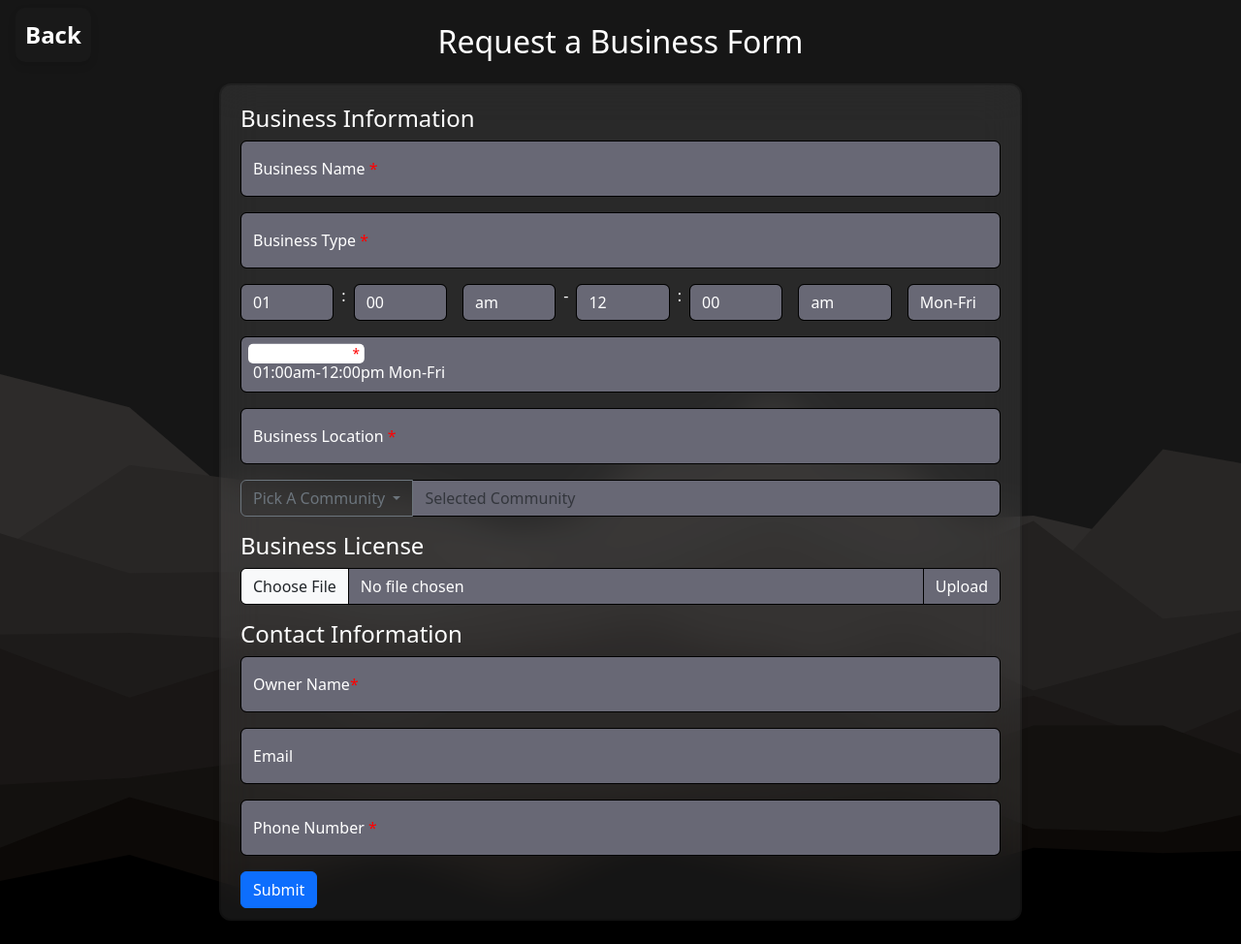
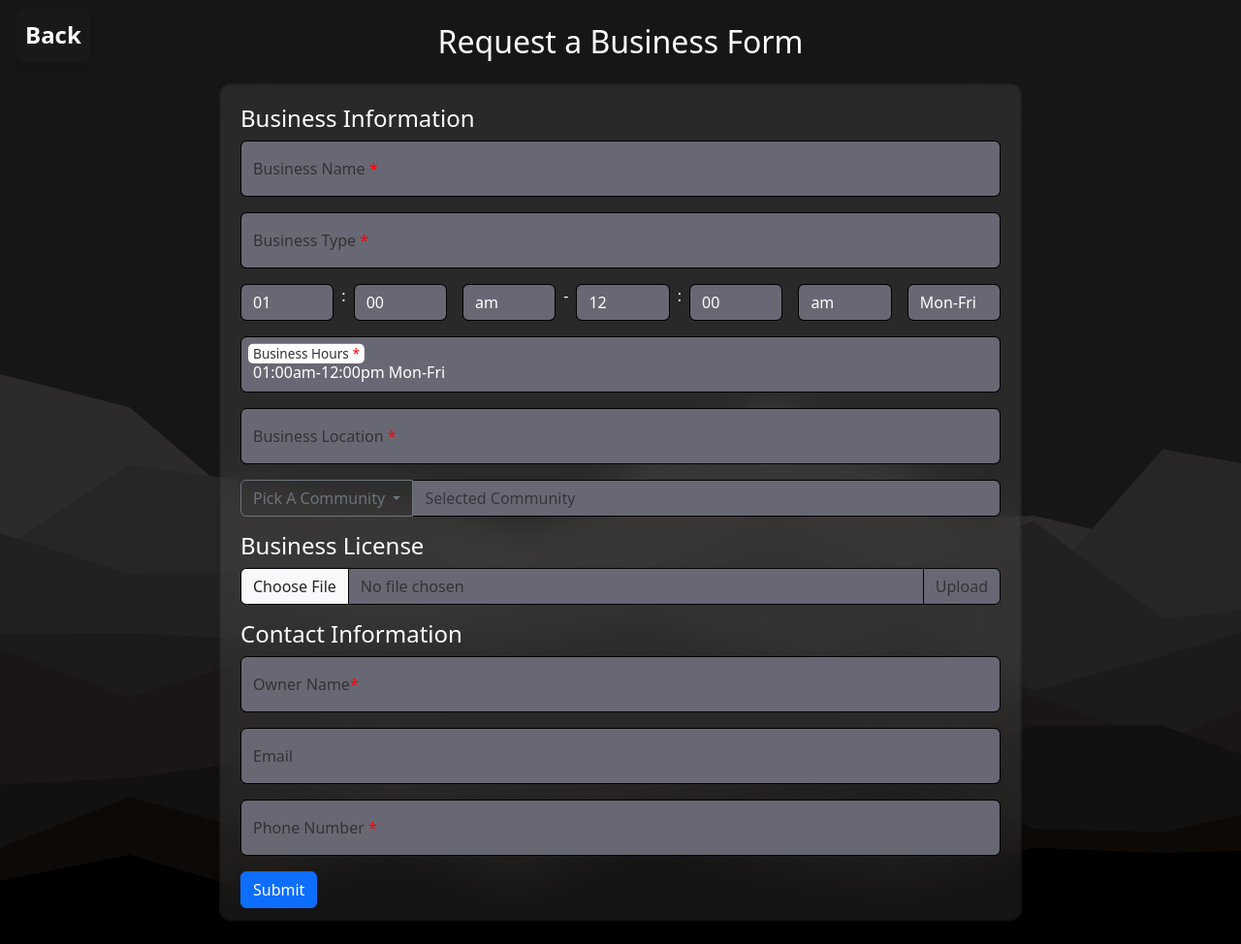
Before and after one commit to Vkutti/projectFAT, a Flask app: page /businessForm in a window 1280 px wide. Shown: the whole page at 97% size. Run offline with Flask 3, Linux system fonts and the light colour scheme; some libraries are stand-ins or nearby versions.

Commit message:
fixed form

```diff
--- a/projectFAT/templates/businessForm.html
+++ b/projectFAT/templates/businessForm.html
@@ -54,11 +54,11 @@
                     <h4 style="color: white">Business Information</h4>
                     <div class="form-floating mb-3">
                         <input id="businessName" type="text" class="form-control" style="background-color: #686875; color: #ffffff; border-color:black;" placeholder="Business Name"  name="businessName" required>
-                        <label for="businessName" style="color: white;">Business Name <span class="required-field"></span></label>
+                        <label for="businessName" style="color: #333333;">Business Name <span class="required-field"></span></label>
                     </div>
                     <div class="form-floating mb-3">
                         <input id="businessType" type="text" style="background-color: #686875 ;color: #686875; border-color:black;" class="form-control"  placeholder="Business Type" name="businessType" required>
-                        <label for="businessLocation" style="color: white;">Business Type <span class="required-field"></span></label>
+                        <label for="businessLocation" style="color: #333333;">Business Type <span class="required-field"></span></label>
                     </div>
                     <div class="form-floating mb-3">
                         <!-- Single Editable Field for Hours and Days -->
@@ -135,14 +135,14 @@
 
                     <div class="form-floating mb-3">
                         <input id="businessHours" type="text" class="form-control" style="background-color: #686875; color: #ffffff; border-color:black;" placeholder="e.g., 09:00-18:00 Mon-Fri" name="businessHours" required readonly>
-                        <label for="businessHours" style="color: white;">Business Hours <span class="required-field"></span></label>
+                        <label for="businessHours" style="color: #333333;">Business Hours <span class="required-field"></span></label>
                     </div>
 
 
 
                     <div class="form-floating mb-3">
                         <input id="businessLocation" type="text" class="form-control" style="background-color: #686875; color: #686875; border-color:black;" placeholder="Business Location" name="businessLocation" required>
-                        <label for="businessLocation" style="color: white;">Business Location <span class="required-field"></span></label>
+                        <label for="businessLocation" style="color: #333333;">Business Location <span class="required-field"></span></label>
                     </div>
 
                     <div class="input-group mb-3">
@@ -168,22 +168,22 @@
 
                     <h4 style="color: white" >Business License</h4>
                     <div class="input-group mb-3" >
-                        <input type="file" class="form-control" id="inputGroupFile02" name="business_license" style="background-color: #686875; color: #ffffff; border-color:black;" required>
-                        <label class="input-group-text" style="background-color: #686875; color: #ffffff; border-color:black;" for="inputGroupFile02">Upload </label>
+                        <input type="file" class="form-control" id="inputGroupFile02" name="business_license" style="background-color: #686875; color: #333333; border-color:black;" required>
+                        <label class="input-group-text" style="background-color: #686875; color: #333333; border-color:black;" for="inputGroupFile02">Upload </label>
                     </div>
 
                     <h4 style="color: white">Contact Information</h4>
                     <div class="form-floating mb-3">
                         <input id="ownerName" type="text" class="form-control " placeholder="Owner Name" style="background-color: #686875; color: #ffffff; border-color:black;" name="ownername" required>
-                        <label for="ownerName" style="color: white;">Owner Name<span class="required-field"></span></label>
+                        <label for="ownerName" style="color: #333333;">Owner Name<span class="required-field"></span></label>
                     </div>
                     <div class="form-floating mb-3">
                         <input id="email" type="email" class="form-control" style="background-color: #686875; color: #ffffff; border-color:black;"  placeholder="Email" name="email" required>
-                        <label for="email" style="color: white;">Email</label>
+                        <label for="email" style="color: #333333;">Email</label>
                     </div>
                     <div class="form-floating mb-3">
                         <input id="phoneNumber" type="tel"  class="form-control" placeholder="Phone Number" name="phoneNumber" style="background-color: #686875; color: #ffffff; border-color:black;"  required pattern="^\(\d{3}\)\s\d{3}-\d{4}$" required>
-                        <label for="phoneNumber" style="color: white;">Phone Number <span class="required-field"></span></label>
+                        <label for="phoneNumber" style="color: #333333;">Phone Number <span class="required-field"></span></label>
                     </div> <!-- Close the div properly here -->
                     <button class="btn btn-primary" type="submit" style="color: white;">Submit</button>
             </form>
```
